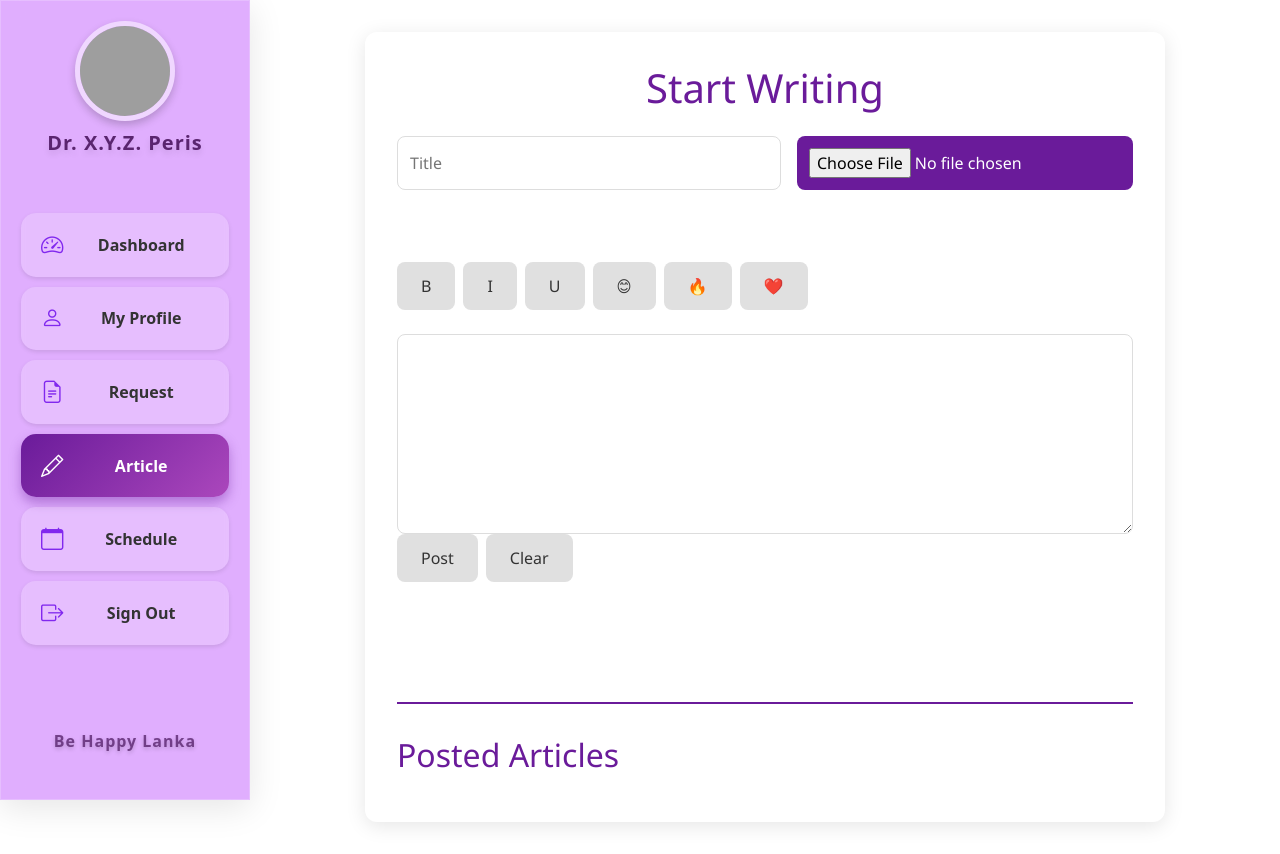
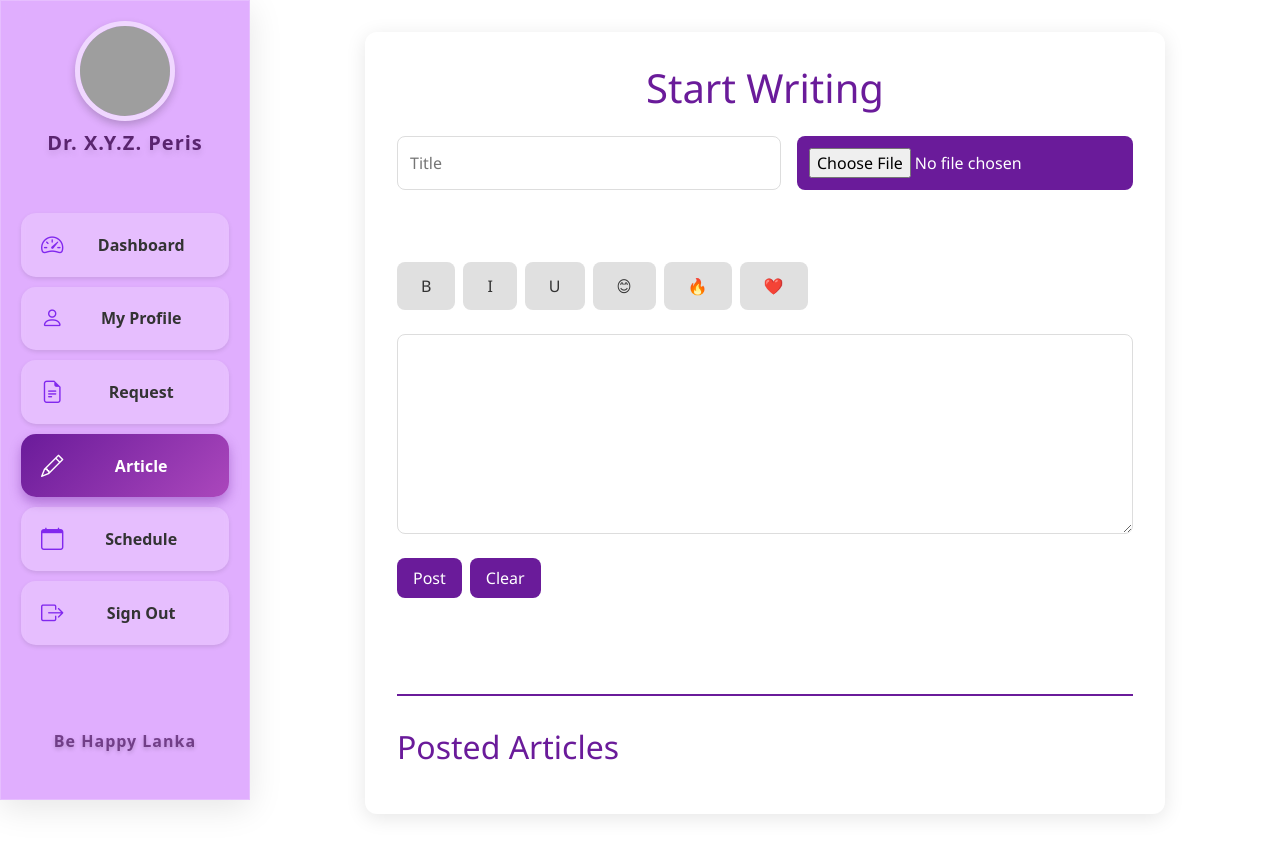
Before and after one commit to rkavidu222/be-happy-lanka-doctor-dashboard, an Angular app: page /artical in a window 1280 px wide. Built offline with nearby package versions, Linux system fonts and the light colour scheme; grey boxes are pictures that could not be loaded.

Commit message:
01/03/2025 first commit

```diff
--- a/src/app/artical/artical.component.html
+++ b/src/app/artical/artical.component.html
@@ -20,8 +20,8 @@
     </div>
 
     <div class="article-textarea" contenteditable="true" (input)="updateArticle($event)" [innerHTML]="article"></div>
-
-    <div class="button-row">
+    <br>
+    <div class="post-actions">
       <button (click)="postArticle()">
         {{ isEditing ? 'Update' : 'Post' }}
       </button>
```
